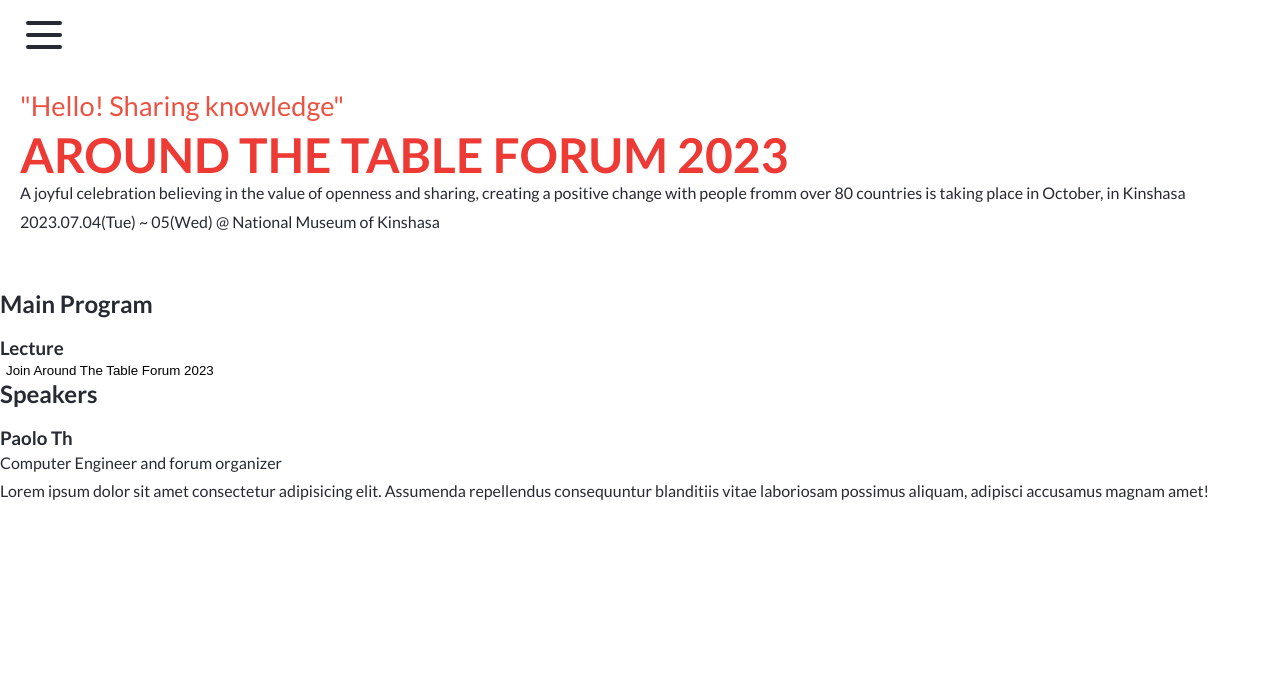
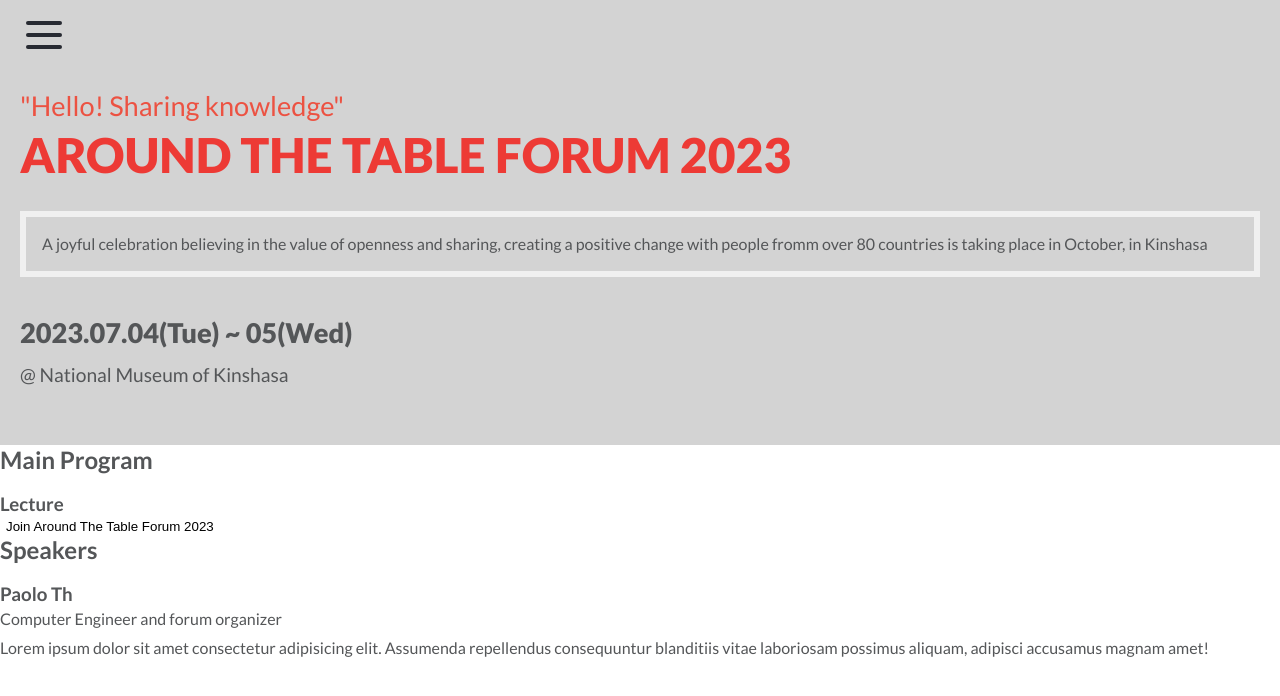
Before and after one commit to thasipablo/around_the_table, a website: page index.html in a window 1280 px wide. Drawn offline with Linux system fonts and the light colour scheme.

Commit message:
add address styles to thehero message and date

```diff
--- a/css/style.css
+++ b/css/style.css
@@ -1,4 +1,5 @@
 :root {
+  --primary-text: #545658;
   --primary-color: #272a32;
   --secondary-color: #ec5242;
   --neutral-color: #d3d3d3;
@@ -12,7 +13,7 @@ body {
   margin: 0;
   padding: 0;
   font-family: "Lato", sans-serif;
-  color: var(--primary-color);
+  color: var(--primary-text);
 }
 
 main {
@@ -36,26 +37,7 @@ button {
 
 .header {
   padding: 20px;
-}
-
-.hero {
-  padding: 2rem 0;
-}
-
-.hero-title {
-  line-height: 1;
-  font-size: 1.7rem;
-  color: var(--secondary-color);
-}
-
-.hero-title .big {
-  font-size: 3rem;
-  font-weight: 700;
-  text-transform: uppercase;
-  -webkit-text-fill-color: transparent;
-  -webkit-background-clip: text;
-  background-clip: text;
-  background-image: url(../images/hero-title-bg.png);
+  background: var(--neutral-color);
 }
 
 .nav-bar {
@@ -75,3 +57,38 @@ button {
   overflow: hidden;
   background-color: var(--primary-color);
 }
+
+.hero {
+  padding: 2rem 0;
+}
+
+.hero-title {
+  line-height: 1;
+  font-size: 1.7rem;
+  color: var(--secondary-color);
+}
+
+.hero-title .big {
+  font-size: 3rem;
+  font-weight: 900;
+  text-transform: uppercase;
+  -webkit-text-fill-color: transparent;
+  -webkit-background-clip: text;
+  background-clip: text;
+  background-image: url(../images/hero-title-bg.png);
+}
+
+.message {
+  padding: 0.8rem 1rem;
+  margin: 2rem 0;
+  border: 6px solid #ffffffab;
+}
+
+.date-address {
+  font-size: 1.2rem;
+}
+
+.date-address .date {
+  font-size: 1.7rem;
+  font-weight: 900;
+}
--- a/index.html
+++ b/index.html
@@ -8,7 +8,7 @@
     <link rel="preconnect" href="https://fonts.googleapis.com" />
     <link rel="preconnect" href="https://fonts.gstatic.com" crossorigin />
     <link
-      href="https://fonts.googleapis.com/css2?family=Lato:ital,wght@0,300;0,400;0,700;1,300;1,400;1,700&display=swap"
+      href="https://fonts.googleapis.com/css2?family=Lato:wght@300;400;700;900&family=Poppins:wght@300;400;500;700&display=swap"
       rel="stylesheet"
     />
     <title>Around the table meetup</title>
@@ -28,9 +28,14 @@
             <p>"Hello! Sharing knowledge"</p>
             <h1 class="big">Around The Table Forum 2023</h1>
           </div>
-          <p class="message">A joyful celebration believing in the value of openness and sharing, creating a positive change with people fromm over 80 countries is taking place in October, in Kinshasa</p>
+          <p class="message">
+            A joyful celebration believing in the value of openness and sharing,
+            creating a positive change with people fromm over 80 countries is
+            taking place in October, in Kinshasa
+          </p>
           <p class="date-address">
             <span class="date">2023.07.04(Tue) ~ 05(Wed)</span>
+            <br>
             <span class="address">@ National Museum of Kinshasa</span>
           </p>
         </div>
@@ -39,21 +44,27 @@
         <h2 class="section-title">Main Program</h2>
         <div class="program-list">
           <div class="program-item">
-            <img src="" alt="" class="icon">
+            <img src="" alt="" class="icon" />
             <h3 class="program-title">Lecture</h3>
           </div>
-          <button class="invitation-cta">Join Around The Table Forum 2023</button>
+          <button class="invitation-cta">
+            Join Around The Table Forum 2023
+          </button>
         </div>
       </section>
       <section class="speackers">
         <h2 class="section-title">Speakers</h2>
         <div class="speacker">
-          <img src="" alt="" class="speaker-avatar">
+          <img src="" alt="" class="speaker-avatar" />
           <div class="about-speaker">
             <h3 class="speaker-name">Paolo Th</h3>
-            <p class="speacker-profile">Computer Engineer and forum organizer</p>
+            <p class="speacker-profile">
+              Computer Engineer and forum organizer
+            </p>
             <p class="speaker-speciality">
-              Lorem ipsum dolor sit amet consectetur adipisicing elit. Assumenda repellendus consequuntur blanditiis vitae laboriosam possimus aliquam, adipisci accusamus magnam amet!
+              Lorem ipsum dolor sit amet consectetur adipisicing elit. Assumenda
+              repellendus consequuntur blanditiis vitae laboriosam possimus
+              aliquam, adipisci accusamus magnam amet!
             </p>
           </div>
         </div>
```
